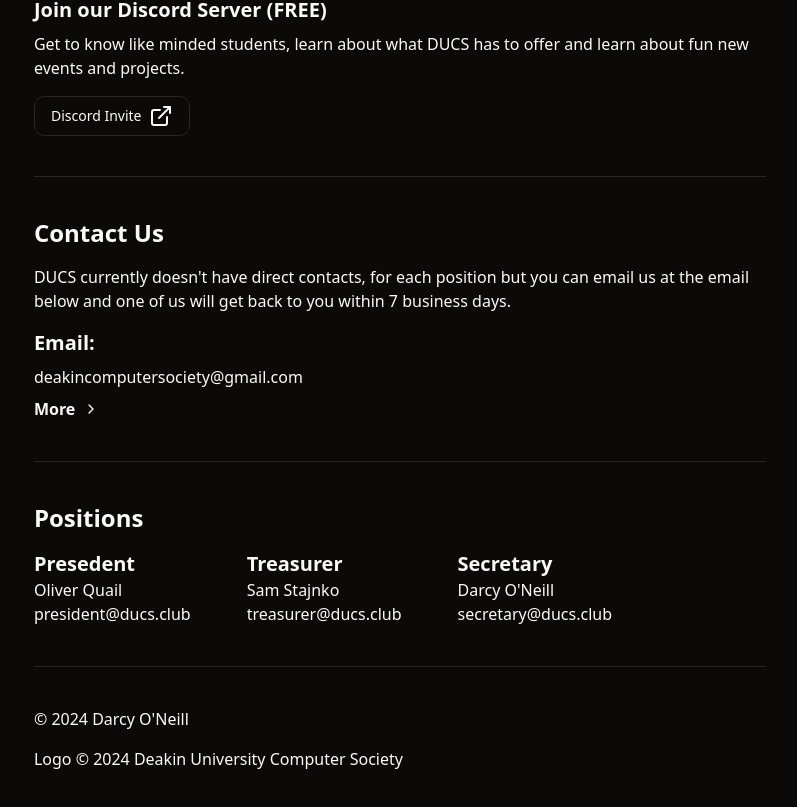
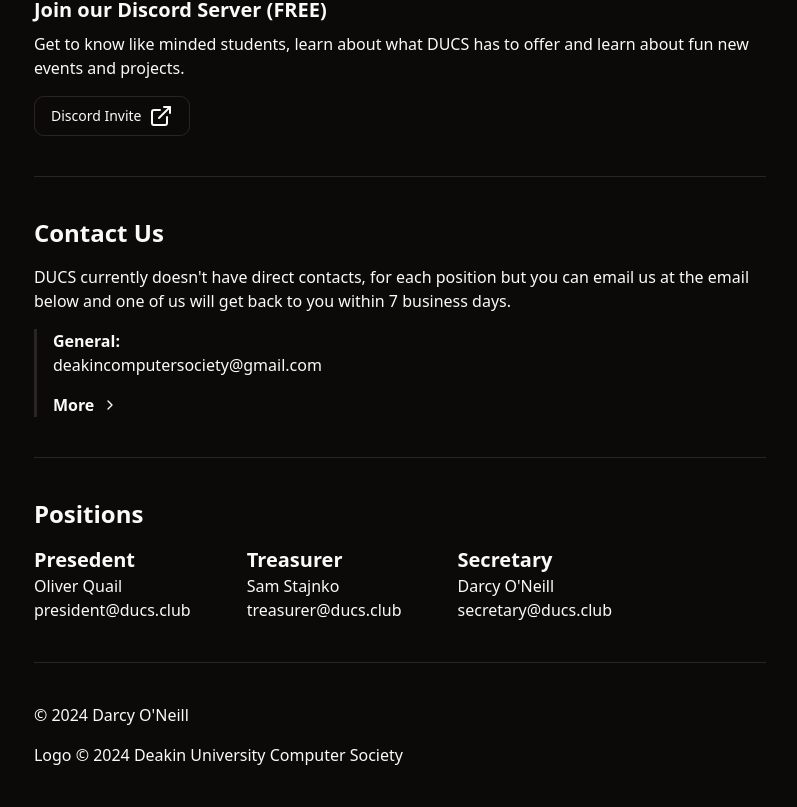
Before and after one commit to Deakin-University-Computer-Society/Deakin-University-Computer-Society.github.io, a React (Vite) app: page / in a window 1280 px wide. Shown: the part 1125-1932 px from the top of the page, without its empty margins (240-1037 px from the left). Built offline with nearby package versions, Linux system fonts and the light colour scheme.

Commit message:
made the emails stand out in contact us

```diff
--- a/src/app/TempHomeContent/Contact.tsx
+++ b/src/app/TempHomeContent/Contact.tsx
@@ -20,11 +20,11 @@ export function Contact() {
 				back to you within 7 business days.
 			</p>
 
-			<div className="gap-2 flex flex-col">
-				<h3 className="font-bold text-xl">Email: </h3>
-				<p>
+			<div className="gap-4 flex flex-col border-l-[3px] pl-4 border-border">
+				<div className="grid">
+					<p className="font-bold">General:</p>
 					<EmailLink />
-				</p>
+				</div>
 				<Collapsible open={isOpen} onOpenChange={setIsOpen}>
 					<CollapsibleTrigger className="flex gap-2 items-center font-bold">
 						More
```
